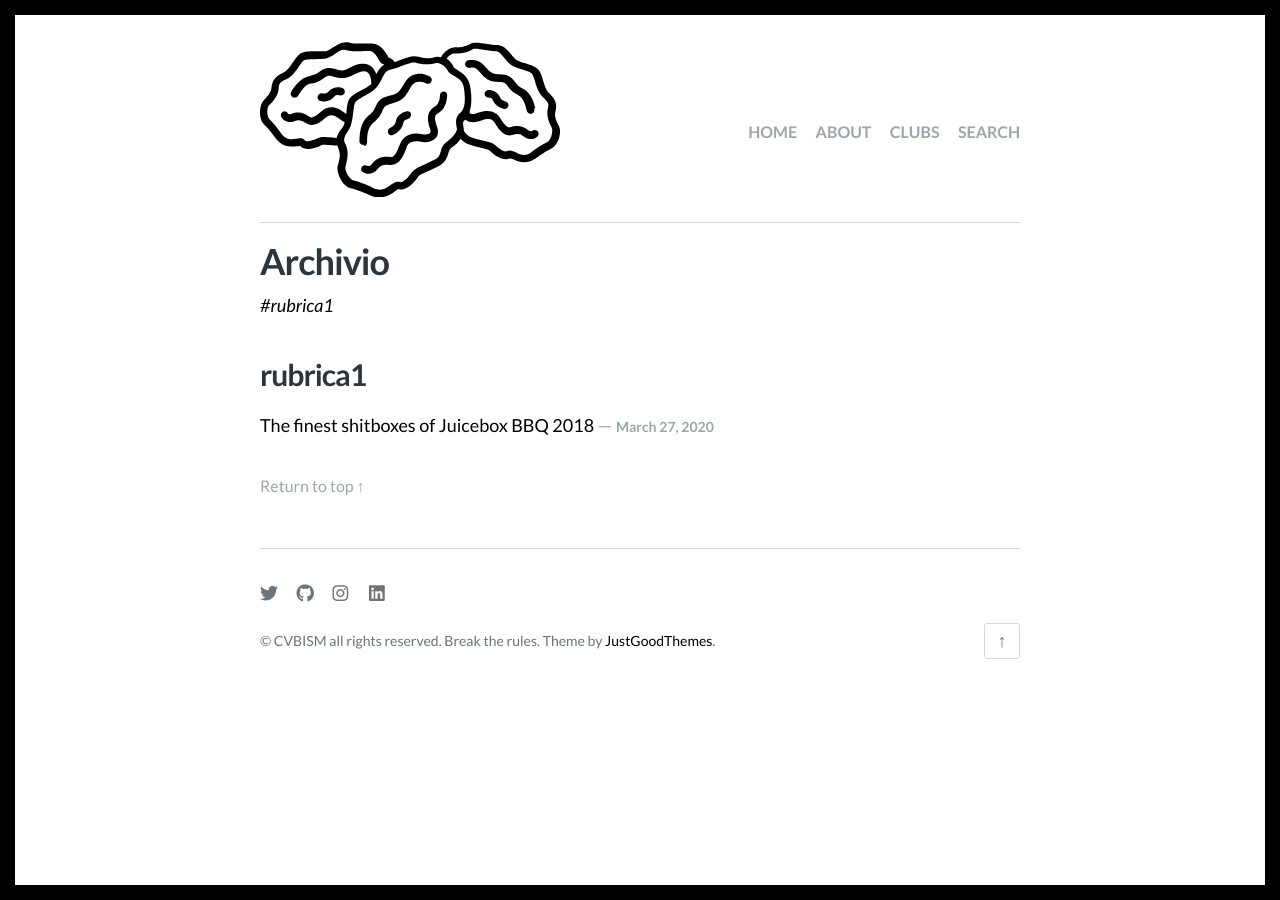
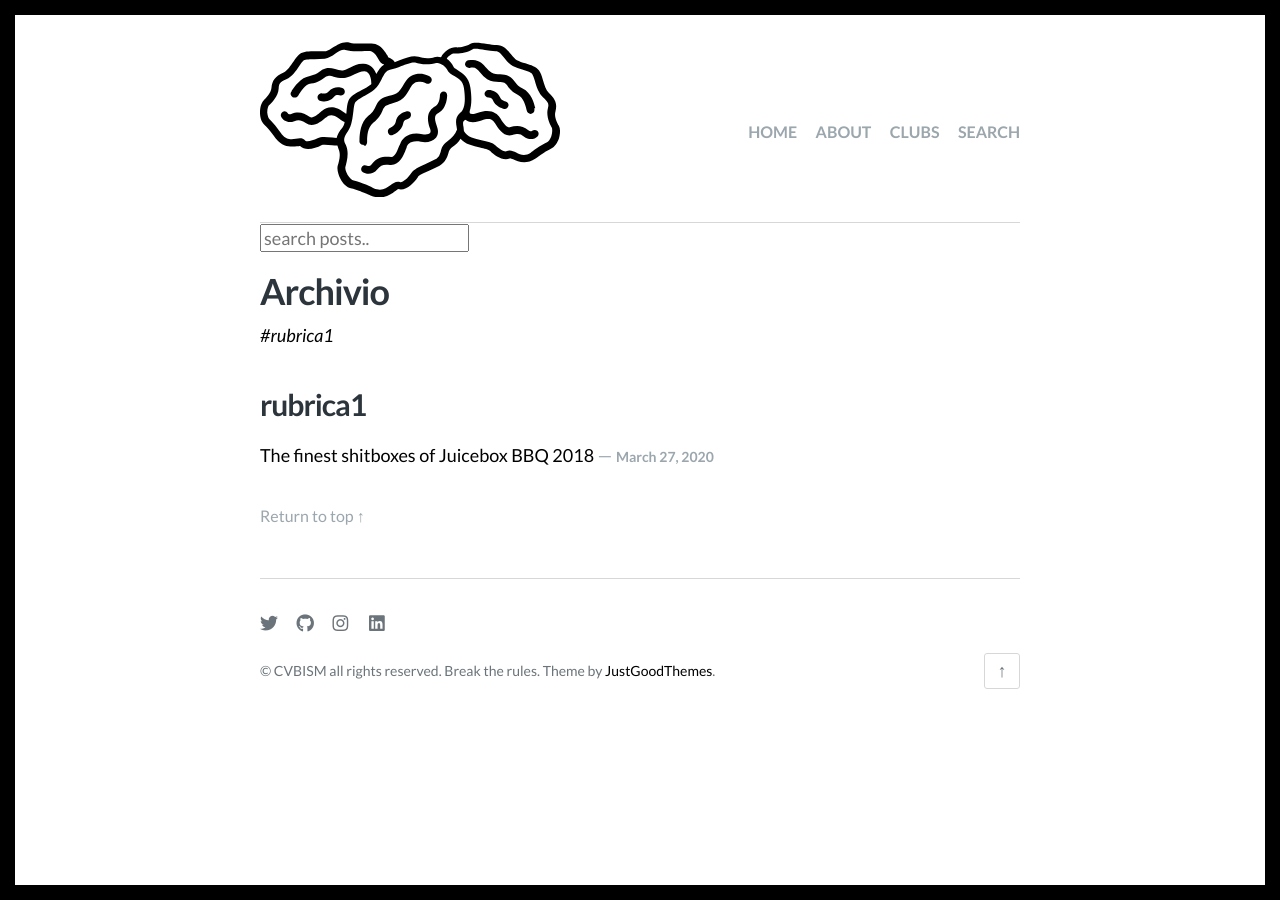
Before and after one commit to cvbism/Scriptor-Jekyll-Theme, a Jekyll site: the page built from tags.md, in a window 1280 px wide. Built offline with Jekyll 4.4.1, drawn with Linux system fonts in a browser that asks for light colours; some web fonts are replaced.

Commit message:
Update tags.html

```diff
--- a/_layouts/tags.html
+++ b/_layouts/tags.html
@@ -4,7 +4,9 @@ layout: default
 
 <main class="site-main fadeInDown delay_075s">
   <!--search bar-->
-
+<input type="text" id="search-input" placeholder="search posts..">
+<br/>
+<div id="results-container"></div>
   <!--end search bar-->
 
   <article class="post">
```
